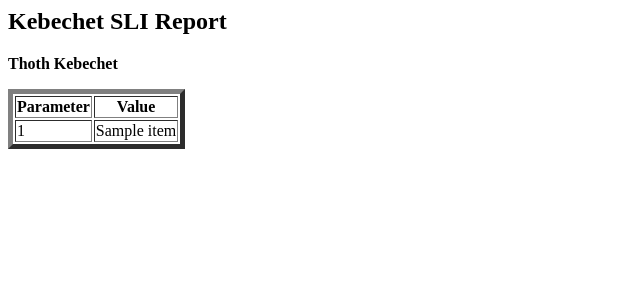
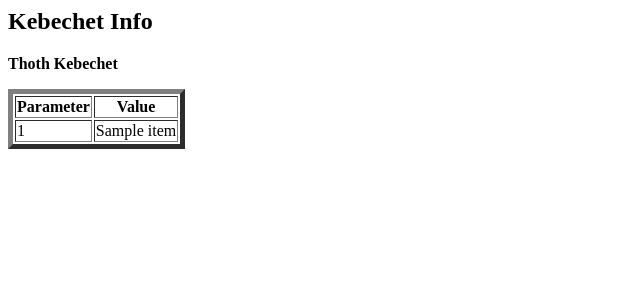
Before and after one commit to thoth-station/slo-reporter, a Python web app: template thoth/slo_reporter/static/templates/thoth_kebechet.html in a window 1280 px wide. Shown: the top 300 px of the page, without its empty margins (0-640 px from the left). Run offline with Jinja, Linux system fonts and the light colour scheme; the template is opened without the code that fills it: most values are stand-ins (such as "Sample title", 1, 10 or a date in 2020).

```diff
--- a/thoth/slo_reporter/configuration.py
+++ b/thoth/slo_reporter/configuration.py
@@ -19,7 +19,6 @@
 
 import logging
 import os
-from datetime import timedelta
 
 _LOGGER = logging.getLogger(__name__)
 
--- a/thoth/slo_reporter/sli_kebechet.py
+++ b/thoth/slo_reporter/sli_kebechet.py
@@ -40,7 +40,7 @@ class SLIKebechet(SLIBase):
     _SLI_NAME = "kebechet"
 
     def _aggregate_info(self):
-        """"Aggregate info required for Kebechet SLI Report."""
+        """Aggregate info required for Kebechet SLI Report."""
         return {"query": self._query_sli(), "report_method": self._report_sli}
 
     def _query_sli(self) -> List[str]:
--- a/thoth/slo_reporter/static/templates/thoth_kebechet.html
+++ b/thoth/slo_reporter/static/templates/thoth_kebechet.html
@@ -1,6 +1,6 @@
 {% extends "templates/base.html" %}
 {% block table_name %} <strong> Thoth Kebechet </strong> {% endblock %}
-{% block table_info %} <strong> Kebechet SLI Report </strong> {% endblock %}
+{% block table_info %} <strong> Kebechet Info </strong> {% endblock %}
 {% block classes %}
         <thead>
             <tr>
```
Also changed, not shown: thoth/slo_reporter/sli_references.py (+3 -6 lines), README.md.
